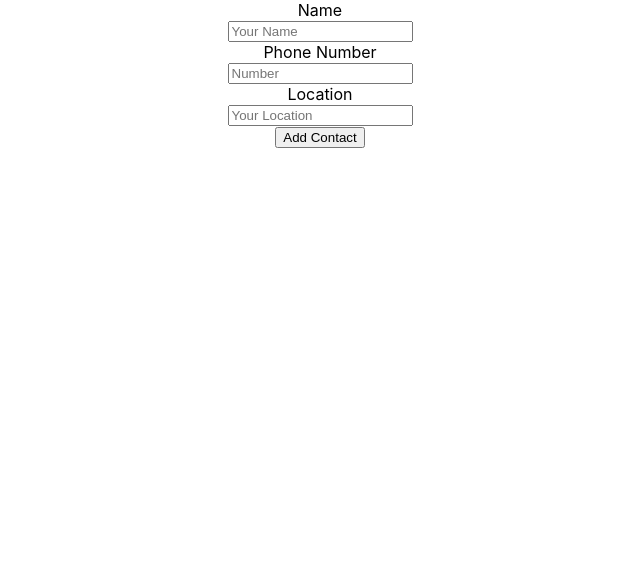
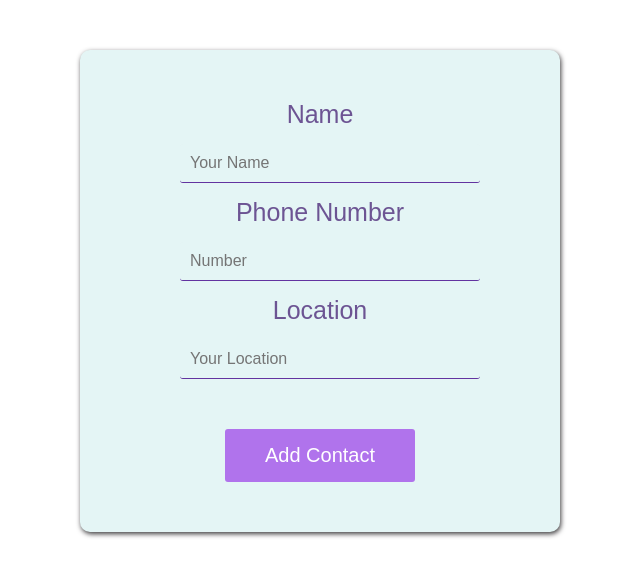
Before and after one commit to Maya-Geo/react-contact, a React (Create React App) app: page / in a window 1280 px wide. Shown: the top 576 px of the page, without its empty margins (320-960 px from the left). Built offline with nearby package versions, Linux system fonts and the light colour scheme.

Commit message:
add App.css

```diff
--- a/src/App.css
+++ b/src/App.css
@@ -1,38 +1,50 @@
-.App {
-  text-align: center;
-}
-
-.App-logo {
-  height: 40vmin;
-  pointer-events: none;
-}
-
-@media (prefers-reduced-motion: no-preference) {
-  .App-logo {
-    animation: App-logo-spin infinite 20s linear;
-  }
-}
-
-.App-header {
-  background-color: #282c34;
-  min-height: 100vh;
-  display: flex;
-  flex-direction: column;
-  align-items: center;
-  justify-content: center;
-  font-size: calc(10px + 2vmin);
+button{
+  margin-top: 35px;
+  padding: 15px 40px;
+  border: none;
+  border-radius: 3px;
+  font-size: 20px;
+  background-color: #ac67ece8;
+  cursor: pointer;
   color: white;
 }
 
-.App-link {
-  color: #61dafb;
+input{
+  width: 100%;
+  border: none;
+  background-color: rgb(228, 245, 245);
+  border-bottom: 1px solid rgb(98, 51, 160);
+  border-radius: 3px;
+  margin: 15px 0px;
+  padding: 10px 10px;
+  font-size: 16px;
+}
+input:focus{
+  outline: none;
+  background-color: #d2b5ee2a;
 }
 
-@keyframes App-logo-spin {
-  from {
-    transform: rotate(0deg);
-  }
-  to {
-    transform: rotate(360deg);
-  }
+.form{
+  font-family: 'Ubuntu', sans-serif;
+  background-color: rgb(228, 245, 245);
+  box-shadow: 1px 2px 5px  rgb(61, 59, 61);
+  align-items: center;
+  text-align: center;
+  border:none;
+  border-radius: 10px;
+  padding: 50px 100px;
+  margin: 50px 400px;
+  margin-bottom: 100px;
 }
+
+label{
+  font-size: 25px;
+  font-family: inherit;
+  color: rgba(76, 41, 121, 0.788);
+}
+
+
+button:active{
+  background-color: lightpink;
+  transform: scale(0.9);
+}
```
